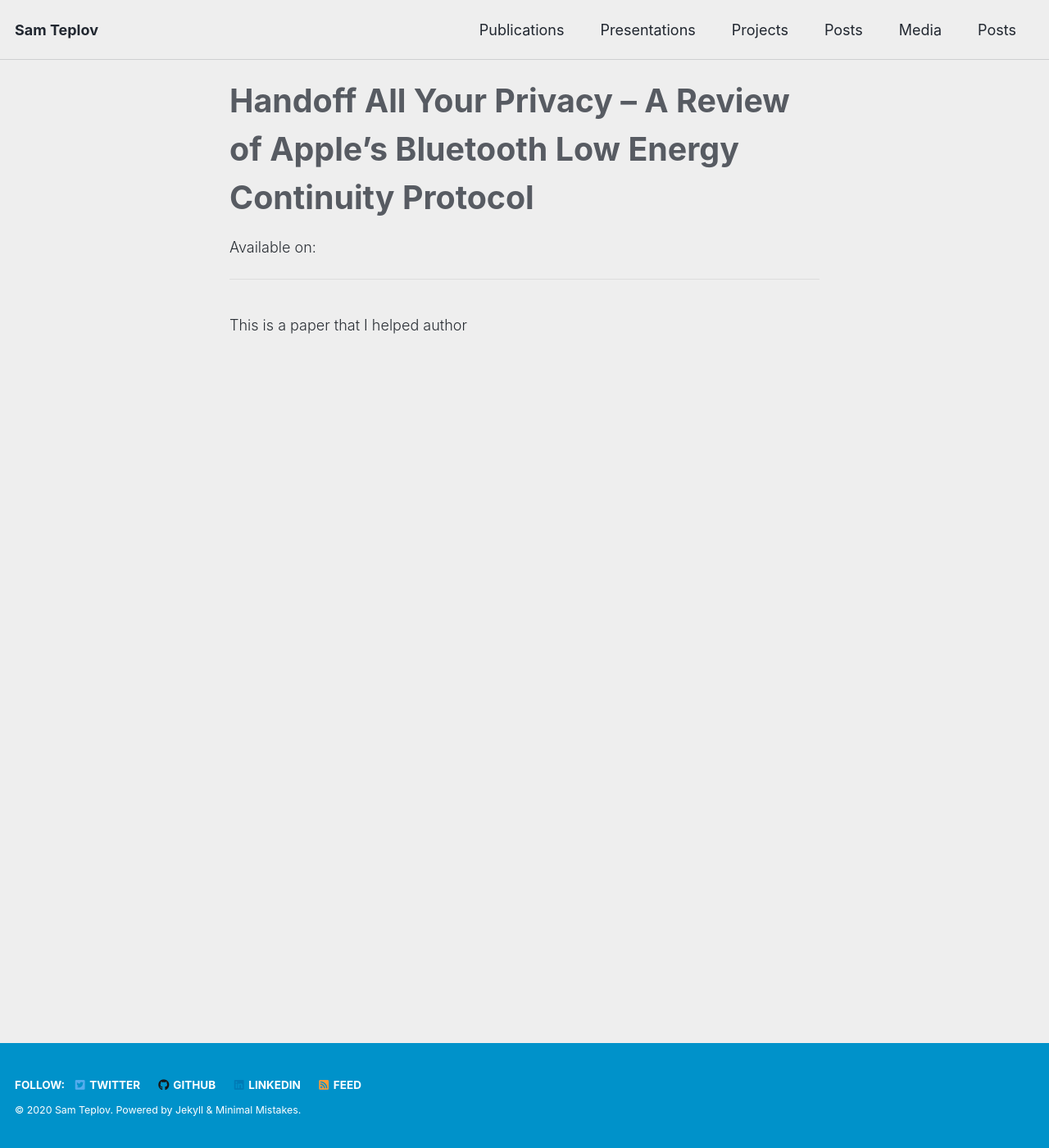
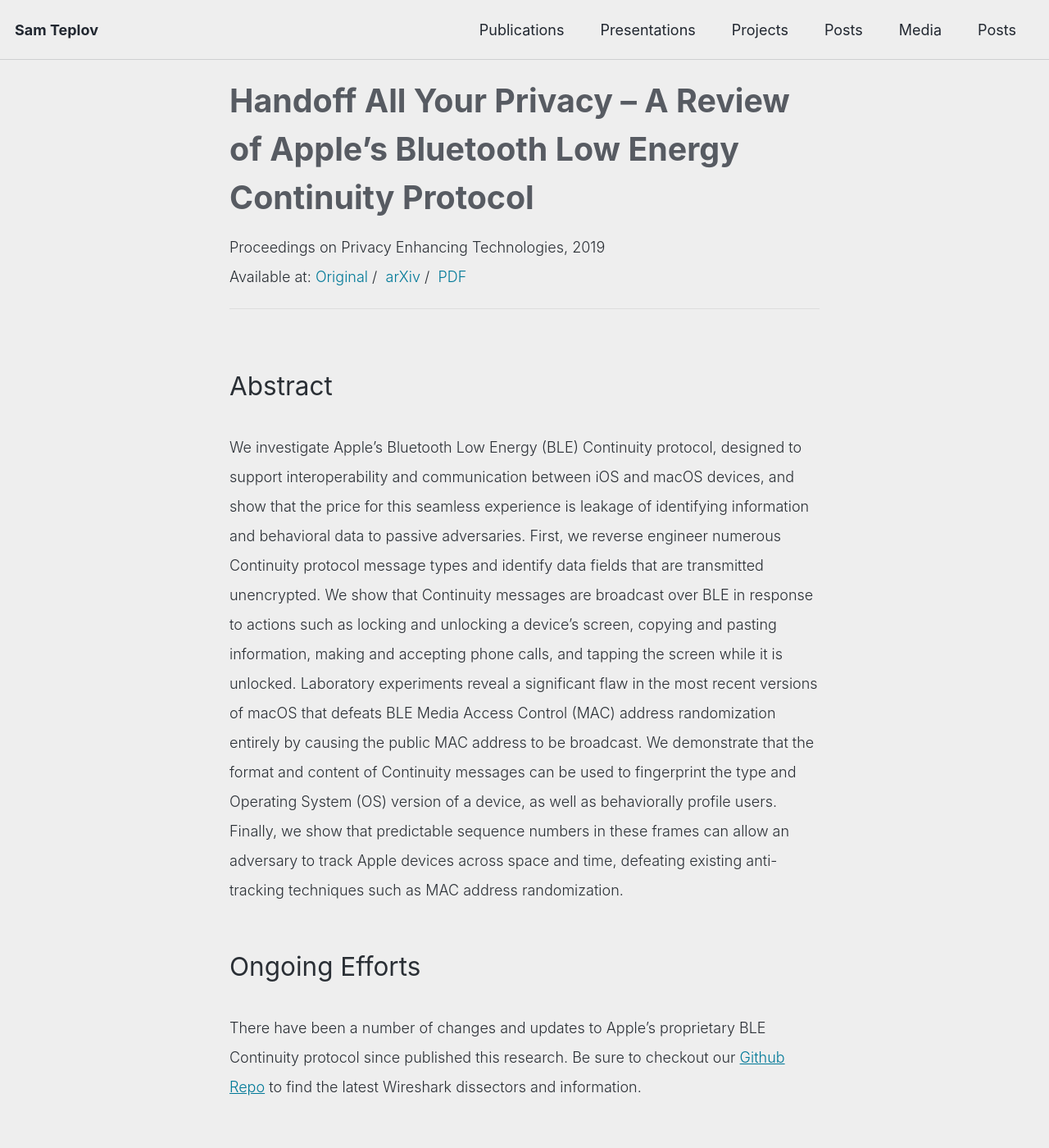
Before and after one commit to samteplov/samteplov.github.io, a Jekyll site: the page built from _publications/handoff-all-your-privacy.md, in a window 1280 px wide and 1400 px high. Shown: the whole window at 82% size. Built offline with Jekyll 4.4.1, drawn with Linux system fonts in a browser that asks for light colours; cached includes are drawn as plain includes.

Commit message:
started working on content

```diff
--- a/_config.yml
+++ b/_config.yml
@@ -117,6 +117,7 @@
     - label: "LinkedIn"
       icon: "fab fa-fw fa-linkedin"
       url: "https://linkedin.com/in/samteplov/"
+
 
 # Site Footer
 footer:
--- a/_layouts/project.html
+++ b/_layouts/project.html
@@ -7,16 +7,33 @@
 			<a href="{{ post.url }}">{{ page.title }}</a>
 		</h1>
 
+			<p class="no-margin">
+				{% if page.journal %}
+							{{page.journal}}, {{page.year}}
+				{% endif %}
+
+			</p>
+
 		<p class="no-margin">
-			Available on:
+			Available at:
 
-			{% if page.link_udemy %}
-	          <a href="{{page.link_udemy}}">Udemy</a>&nbsp;/&nbsp;
-	        {% endif %}
+			{% if page.github_url %}
+							<a href="{{page.github_url}}">Github</a>
+			{% endif %}
 
-	        {% if page.link_skillshare %}
-	            <a href="{{page.link_skillshare}}">Skillshare</a>
-	        {% endif %}
+			{% if page.journal_url %}
+						<a href="{{page.journal_url}}">Original</a>&nbsp;/&nbsp;
+			{% endif %}
+
+			{% if page.article_url %}
+	          <a href="{{page.article_url}}">arXiv</a>&nbsp;/&nbsp;
+	    {% endif %}
+
+	    {% if page.pdf_dir %}
+	            <a href="{{page.pdf_dir}}">PDF</a>
+	    {% endif %}
+
+
 		</p>
 		<hr>
 
--- a/_publications/handoff-all-your-privacy.md
+++ b/_publications/handoff-all-your-privacy.md
@@ -9,8 +9,16 @@
 year: 2019
 journal: Proceedings on Privacy Enhancing Technologies
 pdf_dir: /uploads/handoff-all-your-privacy/handoff.pdf
+journal_url: https://content.sciendo.com/view/journals/popets/2019/4/article-p34.xml
 ---
 
-This is a paper that I helped author
+# Abstract
+\
+We investigate Apple’s Bluetooth Low Energy (BLE) Continuity protocol, designed to support interoperability and communication between iOS and macOS devices, and show that the price for this seamless experience is leakage of identifying information and behavioral data to passive adversaries. First, we reverse engineer numerous Continuity protocol message types and identify data fields that are transmitted unencrypted. We show that Continuity messages are broadcast over BLE in response to actions such as locking and unlocking a device’s screen, copying and pasting information, making and accepting phone calls, and tapping the screen while it is unlocked. Laboratory experiments reveal a significant flaw in the most recent versions of macOS that defeats BLE Media Access Control (MAC) address randomization entirely by causing the public MAC address to be broadcast. We demonstrate that the format and content of Continuity messages can be used to fingerprint the type and Operating System (OS) version of a device, as well as behaviorally profile users. Finally, we show that predictable sequence numbers in these frames can allow an adversary to track Apple devices across space and time, defeating existing anti-tracking techniques such as MAC address randomization.
+
+# Ongoing Efforts
+\
+There have been a number of changes and updates to Apple's proprietary BLE Continuity protocol since published this research. Be sure to checkout our [Github Repo](https://github.com/furiousMAC/continuity) to find the latest Wireshark dissectors and information.
+
 
 <!--more-->
--- a/publications.html
+++ b/publications.html
@@ -2,9 +2,9 @@
 layout: page
 title: Publications
 collection: publications
-quote: These are all of the publications I have helped author or contributed to
+quote: These are all of the publications I have helped author or have contributed to
 ---
-<p>These are all of the publications I have helped author or contributed to</p>
+<p>These are all of the publications I have helped author or have contributed to</p>
 
 
 {% for publication in site.publications %}
@@ -25,7 +25,7 @@
           <div class="platforms">
             {{publication.journal}}, {{publication.year}}
             <br>
-            <a href="{{publication.article_url}}">arXiv</a> | <a href="{{publication.pdf_dir}}">PDF</a>
+            <a href="{{publication.journal_url}}">Original</a> | <a href="{{publication.article_url}}">arXiv</a> | <a href="{{publication.pdf_dir}}">PDF</a>
           </div>
         </div>
       </div>
```
Also changed, not shown: _projects/apple-ble-rev.md (added, +25 -0 lines), _projects/test_project.md (deleted, +0 -18 lines), index.html (+18 -1 lines), projects.html (added, +36 -0 lines), _layouts/page.html (indentation only), uploads/apple-ble-project/thumb.png (renamed from uploads/apple-ble-project/thumb_timeline.png).
